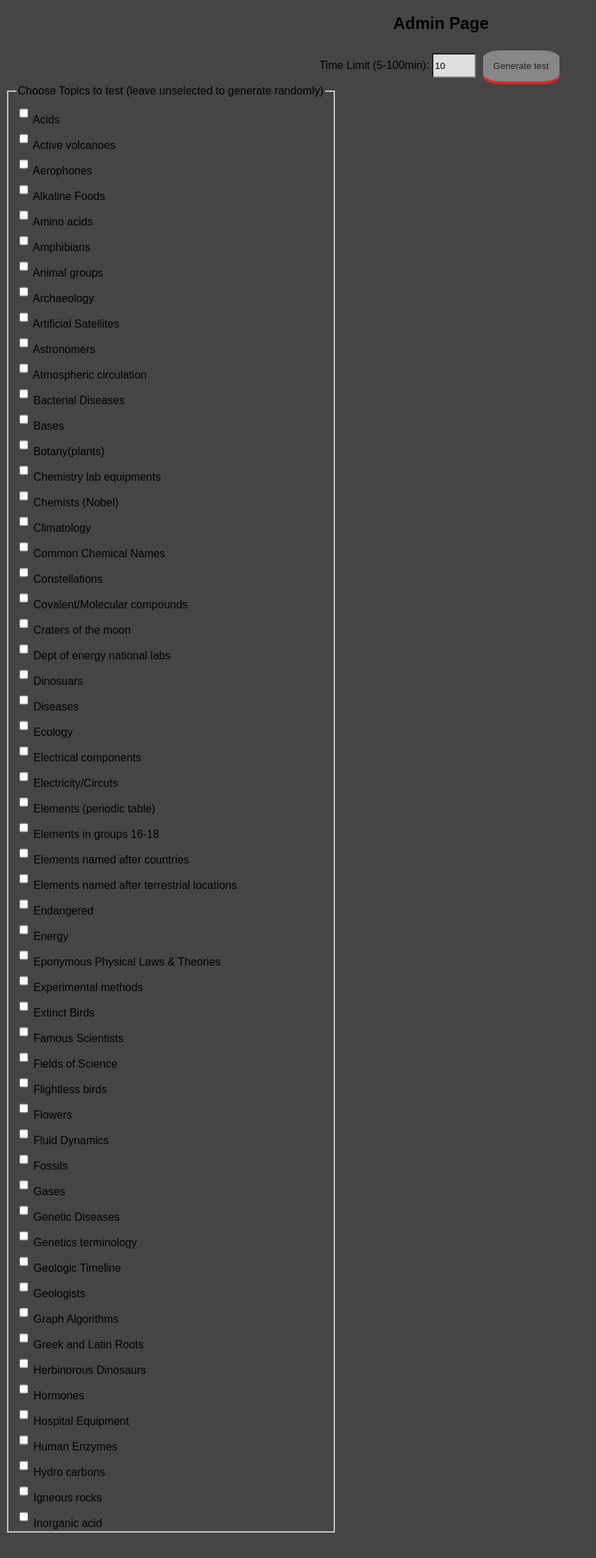
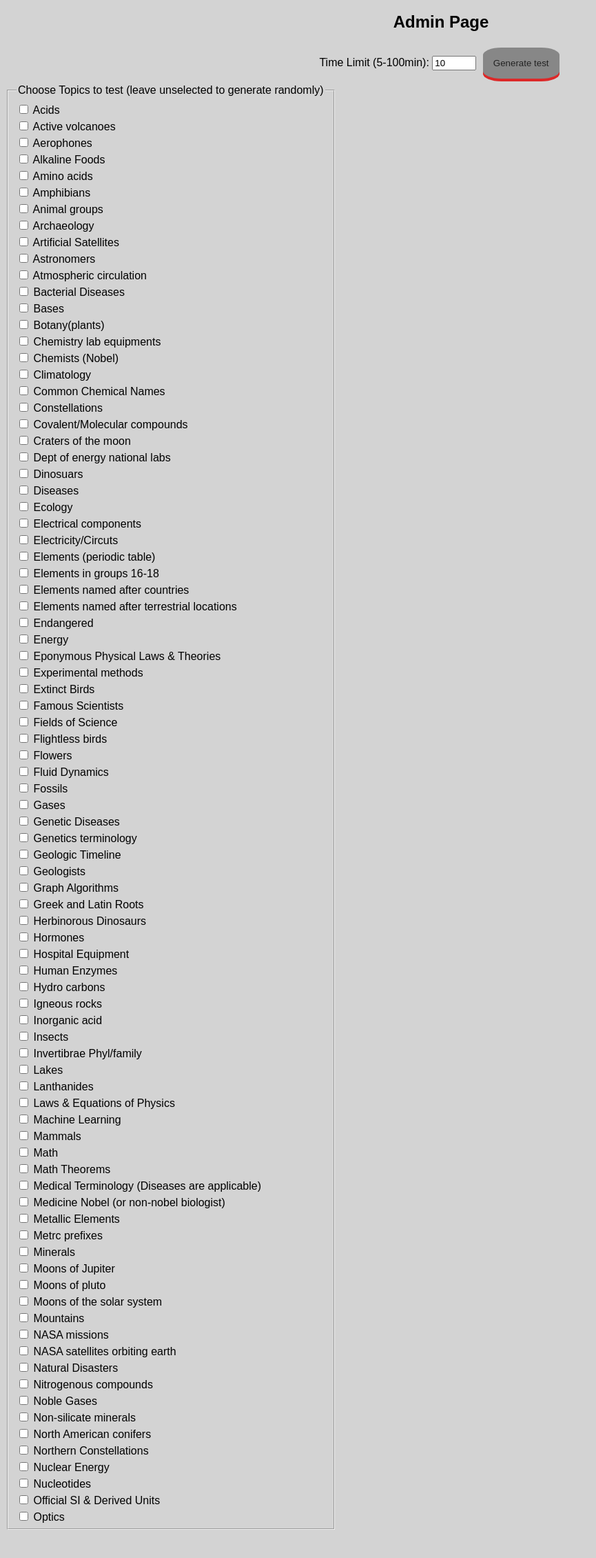
Before and after one commit to sandhya-sago/Fast-Facts, a Flask app: page / in a window 1280 px wide. Shown: the top 2259 px of the page at 69% size, without its empty margins (0-865 px from the left). Run offline with Flask 3, Linux system fonts and the light colour scheme.

Commit message:
UI: Adjust styling

```diff
--- a/static/style.css
+++ b/static/style.css
@@ -1,17 +1,8 @@
 html {
   font-family: sans-serif;
   text-align: center;
-  background-color: #454545;
-}
-
-h1,
-p {
-  color: #DDDDDD;
-}
-
-input {
-  background-color: #DEDEDE;
-  height: 30px;
+  background-color: lightgray;
+  line-height: 150%;
 }
 
 button {
```
